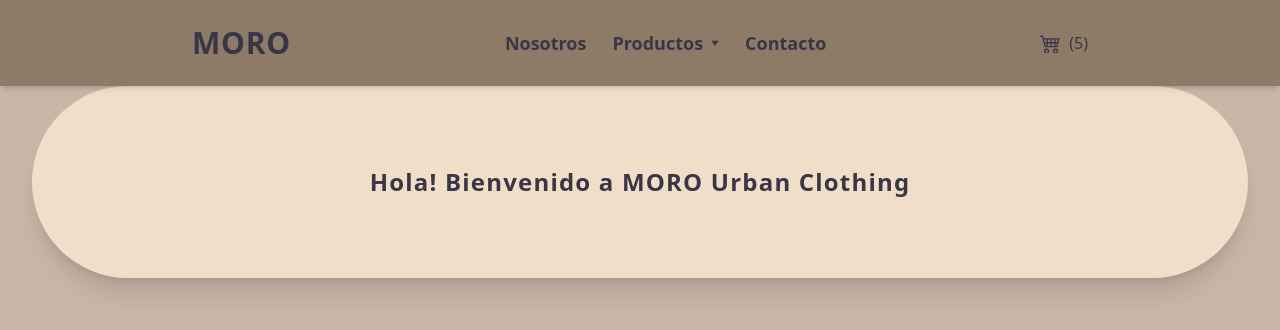
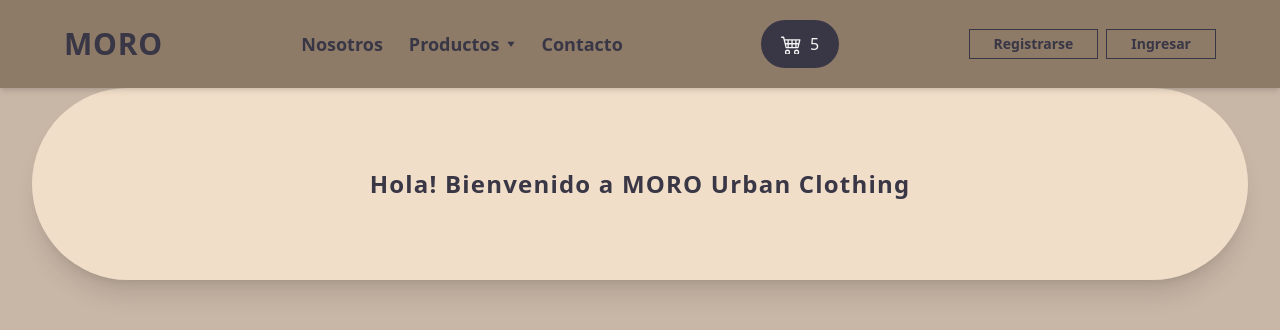
Before and after one commit to fktz94/EntregaFinal-Ortiz, a React (Vite) app: page / in a window 1280 px wide. Shown: the top 330 px of the page. Built offline with nearby package versions, Linux system fonts and the light colour scheme; the HTML template or start-up script is replaced by a standard one.

Commit message:
add accountButtons

```diff
--- a/src/components/CartWidget.jsx
+++ b/src/components/CartWidget.jsx
@@ -2,8 +2,8 @@ import { BsCart4 } from 'react-icons/bs';
 
 function CartWidget() {
   return (
-    <p className="flex gap-2 items-center">
-      <BsCart4 style={{ fontSize: '1.3rem' }} /> (5)
+    <p className="py-3 px-5 flex gap-2 items-center rounded-full bg-black text-light">
+      <BsCart4 style={{ fontSize: '1.3rem' }} /> 5
     </p>
 
     // uso react-icons o uso un emoji?
--- a/src/components/NavBar.jsx
+++ b/src/components/NavBar.jsx
@@ -2,6 +2,15 @@ import { useState } from 'react';
 import { BiSolidDownArrow, BiSolidUpArrow } from 'react-icons/bi';
 import CartWidget from './CartWidget';
 
+function AccountButtons({ text }) {
+  return (
+    <button
+      type="button"
+      className="px-6 py-1 border transition-colors font-semibold text-sm border-black hover:bg-black hover:text-fourth">
+      {text}
+    </button>
+  );
+}
 function DropdownItems({ text }) {
   const className = 'w-full p-3 block tracking-wide font-semibold hover:bg-first hover:text-fourth';
   return (
@@ -69,7 +78,7 @@ function NavLink({ text }) {
 export default function NavBar() {
   return (
     <header className="p-5 sticky top-0 shadow-md bg-first">
-      <div className="flex justify-between items-center max-w-4xl m-auto">
+      <div className="flex justify-between items-center max-w-6xl m-auto">
         <span className="font-bold cursor-default text-3xl tracking-wide transition-colors hover:text-fourth">
           MORO
         </span>
@@ -81,6 +90,10 @@ export default function NavBar() {
           </ul>
         </nav>
         <CartWidget />
+        <div className="flex gap-2">
+          <AccountButtons text="Registrarse" />
+          <AccountButtons text="Ingresar" />
+        </div>
       </div>
     </header>
   );
--- a/tailwind.config.js
+++ b/tailwind.config.js
@@ -5,6 +5,7 @@ export default {
     extend: {
       colors: {
         black: '#393646',
+        light: '#F5F5F5',
         first: '#8D7B68',
         second: '#A4907C',
         third: '#C8B6A6',
```
